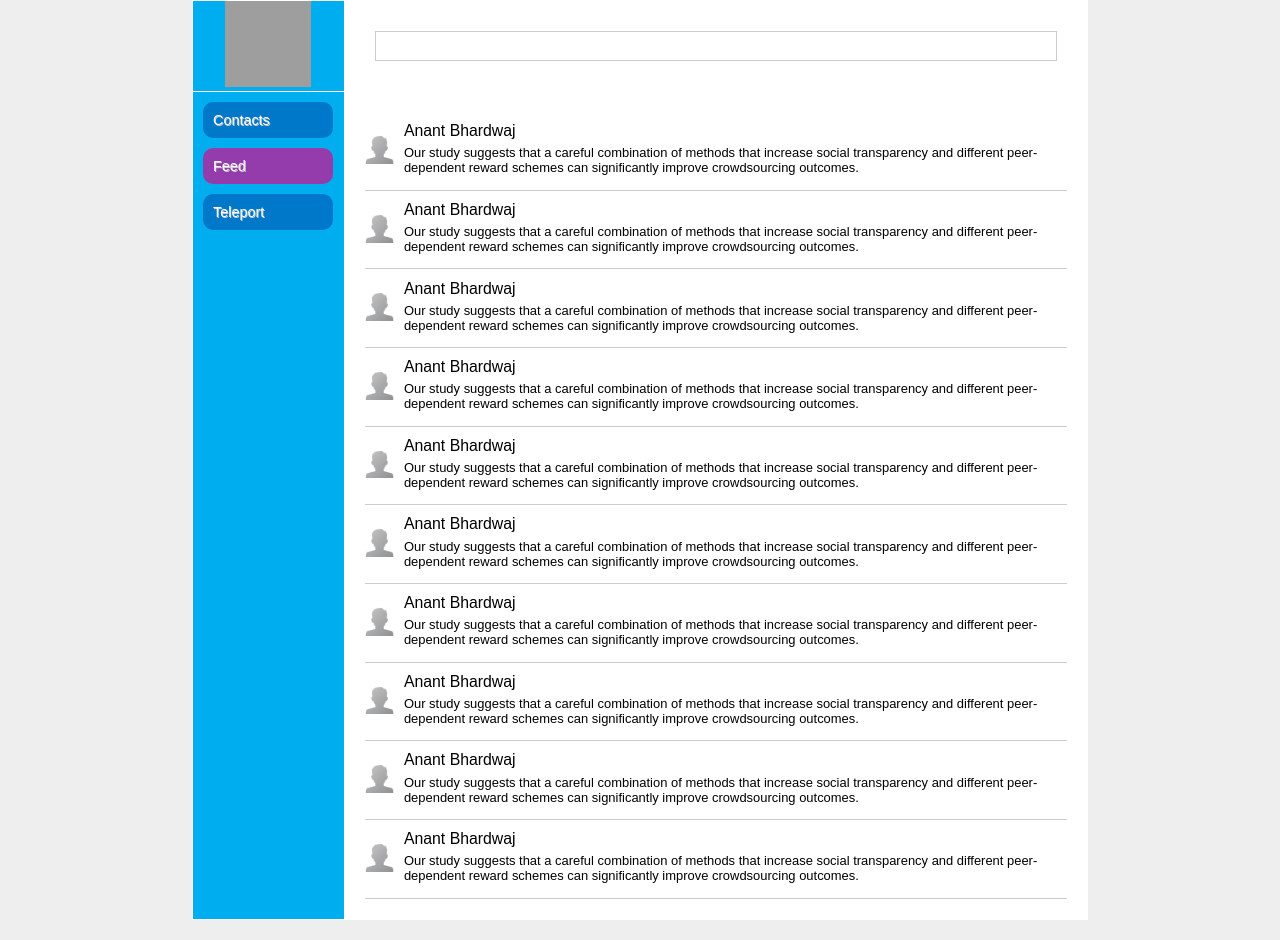
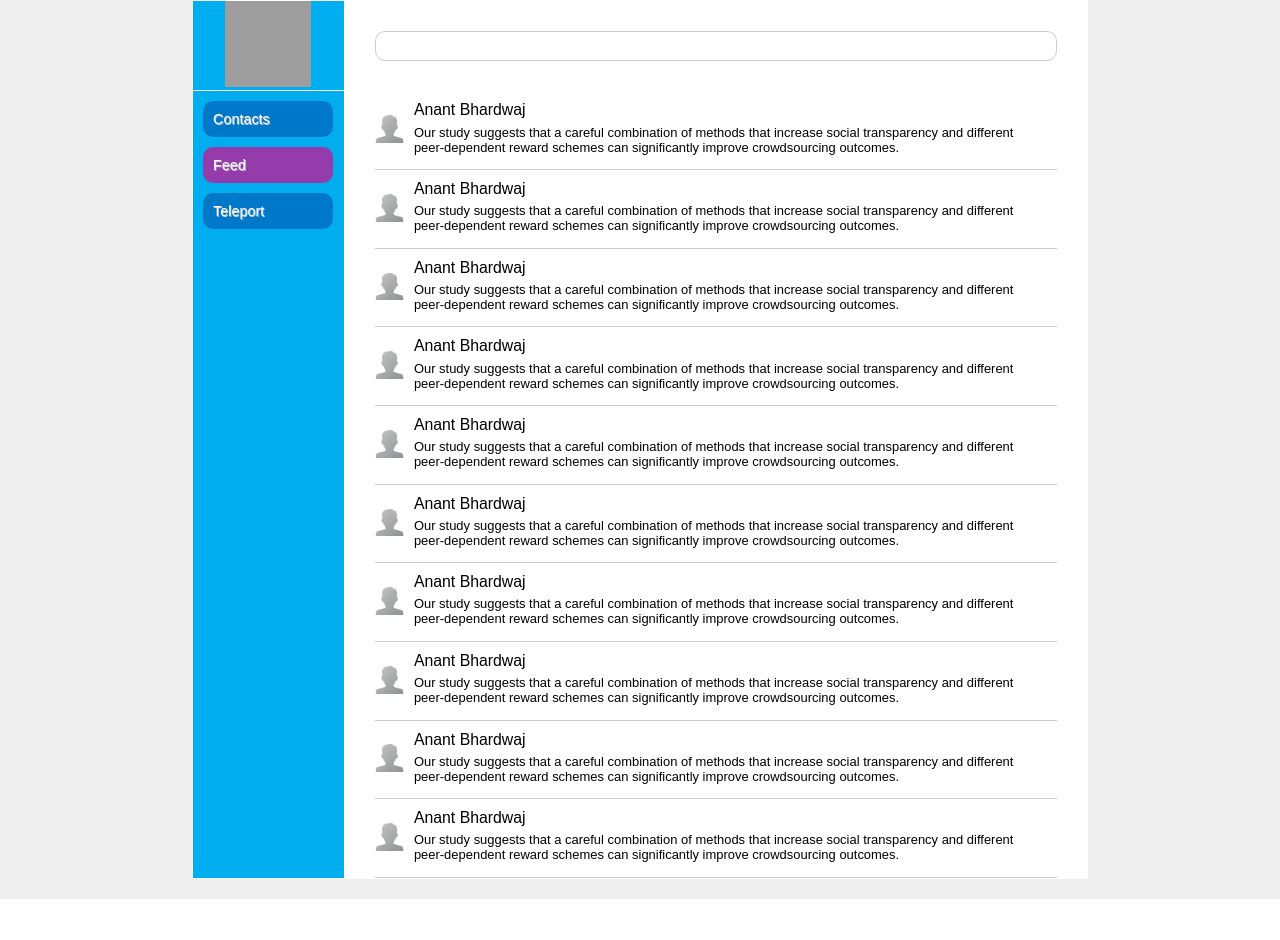
Before and after one commit to anantb/teleport, a Django app: template teleport/templates/feed.html in a window 1280 px wide. Shown: the part 59-999 px from the top of the page. After the commit the page ends 958 px from the top, so only its background shows below. Run offline with Django 3.2, Linux system fonts and the light colour scheme; the template is opened without the code that fills it, so the values that code supplies are empty; parts of the project's set-up code (start-up, migrations or seed data) failed here and were passed over; some libraries are stand-ins or nearby versions; grey boxes are pictures that could not be loaded.

Commit message:
more things

```diff
--- a/server/static/css/style.css
+++ b/server/static/css/style.css
@@ -187,12 +187,22 @@ body {
 }
 
 .col-big{
-	padding: 20px;
+	padding: 0px;
+	padding-left: 30px;
+	padding-right: 30px;
 	max-width:85%;
 	width:100%;
 	vertical-align: top;
+
 }
 
+
+.search{
+	padding:0;
+	padding-left:20px;
+	padding-right: 20px;
+	vertical-align: middle;
+}
 
 .nav{
 	display: block;
@@ -356,6 +366,7 @@ body {
 	width: 100%;
 	height:30px;
 	border:#ccc solid thin !important;
+	border-radius: 10px;
 }
 
 
--- a/teleport/templates/contacts.html
+++ b/teleport/templates/contacts.html
@@ -68,7 +68,7 @@ $(document).ready(function(){
       <span class="profile-big"></span>
 
     </td>
-    <td class="col-big">
+    <td class="col-big search">
       <div class="search-container">
       <input type="text" id="search_contacts" class="search-box" title="Search Contacts"></input>
       </div>
--- a/teleport/templates/feed.html
+++ b/teleport/templates/feed.html
@@ -74,7 +74,7 @@ $(document).ready(function(){
       <span class="profile-big"></span>
 
     </td>
-    <td class="col-big">
+    <td class="col-big search">
       <div class="search-container">
       <input type="text" id="search_contacts" class="search-box" title="Search Contacts"></input>
       </div>
--- a/teleport/templates/teleport.html
+++ b/teleport/templates/teleport.html
@@ -99,7 +99,7 @@ $(document).on('keyup', function(event){
       <span class="profile-big"></span>
 
     </td>
-    <td class="col-big">
+    <td class="col-big search">
       <div class="search-container">
       <input type="text" id="search_contacts" class="search-box" title="Search Contacts"></input>
       </div>
--- a/teleport/templates/teletalk.html
+++ b/teleport/templates/teletalk.html
@@ -89,7 +89,7 @@ function subscribeToStreams(streams) {
     <td class="col-small user-profile">
       <span class="profile-big"></span>
     </td>
-    <td class="col-big">
+    <td class="col-big search">
       <div class="search-container">
       <input type="text" id="search_contacts" class="search-box" title="Search Contacts"></input>
       </div>
```
